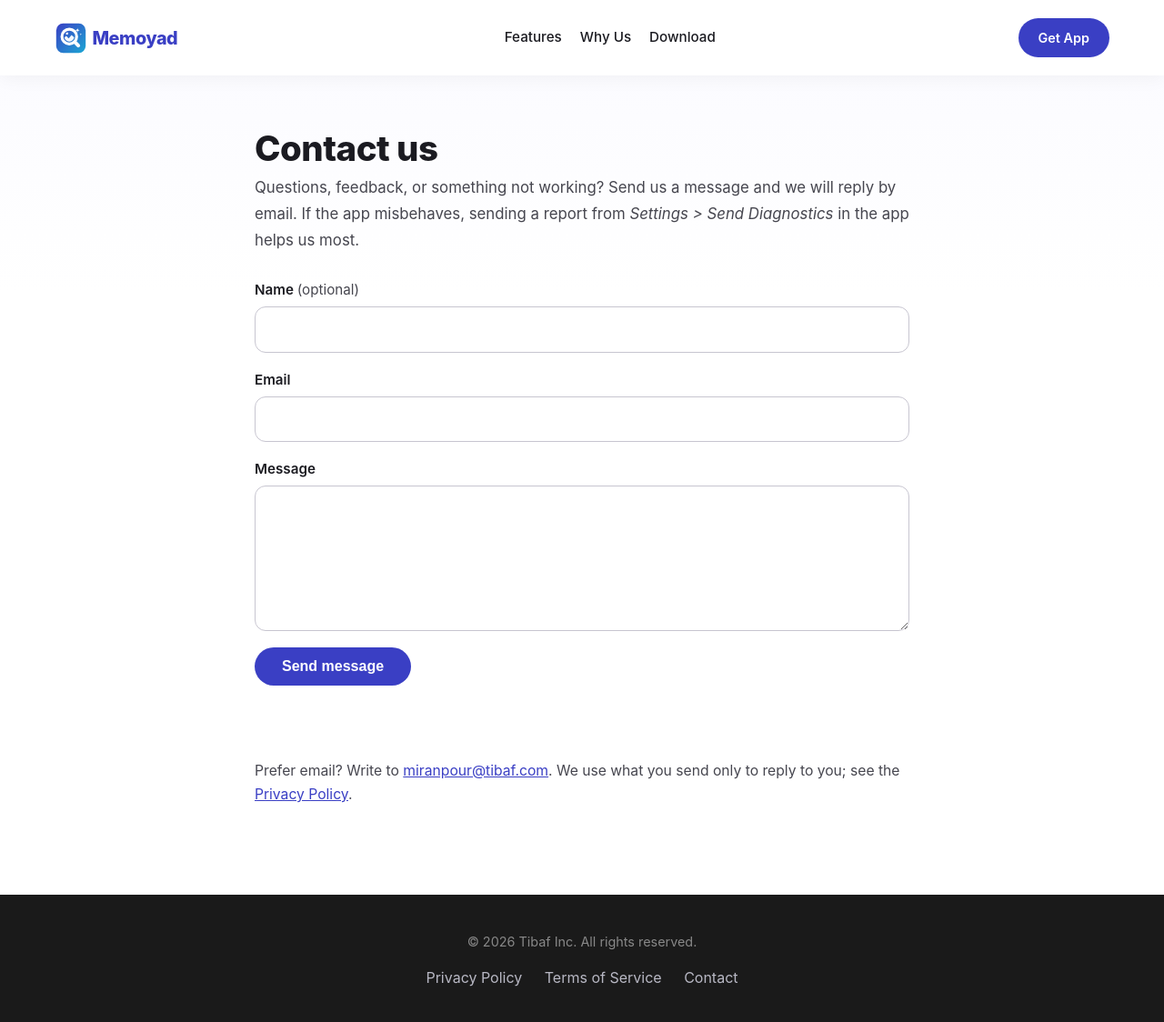
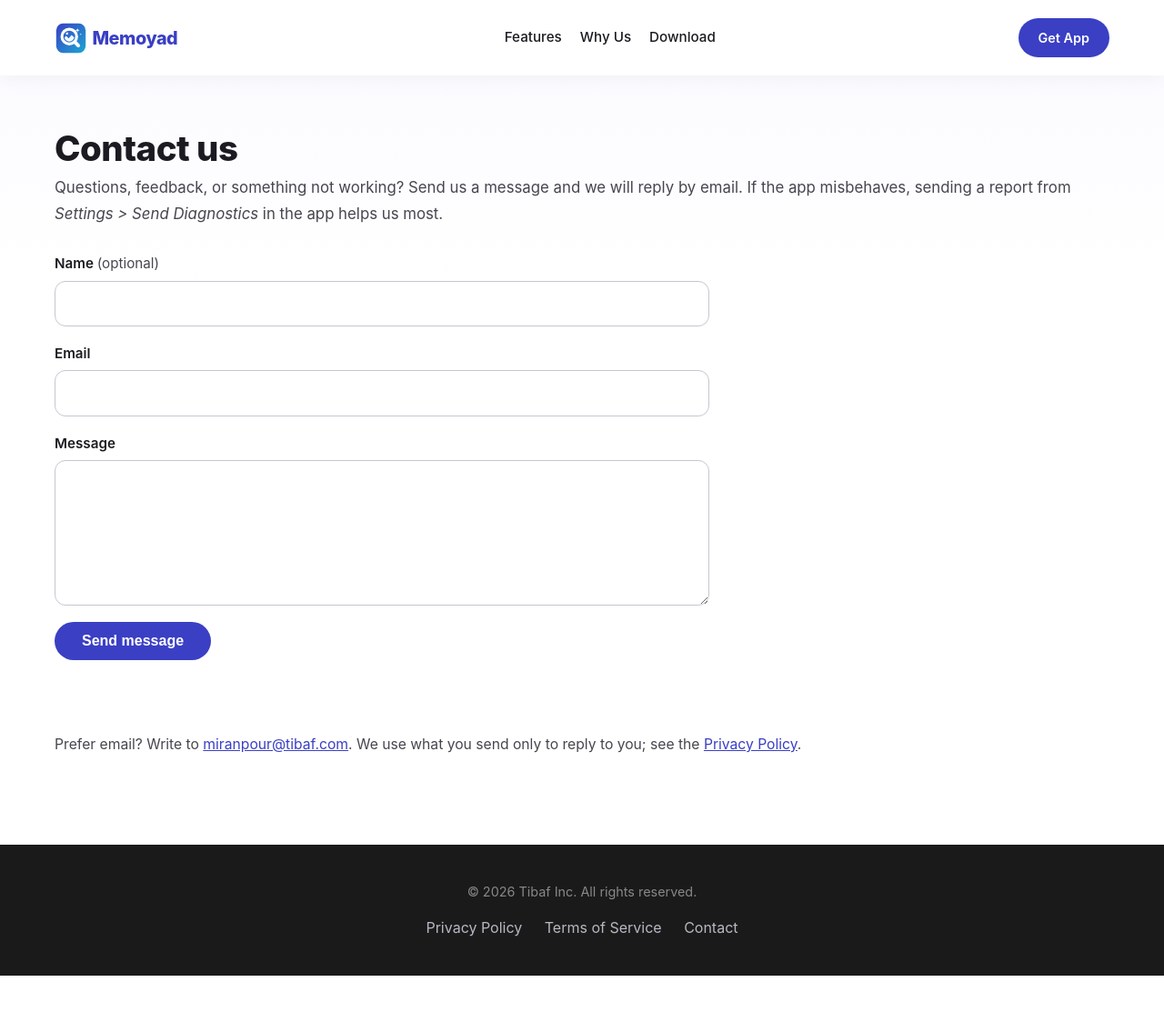
Before and after one commit to miranpoor/miranpoor.github.io, a Jekyll site: the page built from contact.html, in a window 1280 px wide and 1128 px high. Shown: the top 1124 px of the window at 91% size. Built offline with Jekyll 4.4.1, drawn with Linux system fonts in a browser that asks for light colours.

Commit message:
fix caching issue and container width

```diff
--- a/_includes/header.html
+++ b/_includes/header.html
@@ -3,7 +3,7 @@
         <div class="container">
             <nav>
                 <a class="logo" href="/" aria-label="Memoyad home">
-                    <img src="/assets/logo.svg" alt="Memoyad" width="180" height="40">
+                    <img src="/assets/logo.svg?v={{ site.time | date: '%s' }}" alt="Memoyad" width="180" height="40">
                 </a>
                 <div class="nav-links">
                     <a href="{{ home }}#features">Features</a>
--- a/_layouts/default.html
+++ b/_layouts/default.html
@@ -4,12 +4,16 @@
     <!-- Master layout for every page. Page files hold only their content plus a front-matter block
          (title, description, optional og_title). Header and footer: _includes/. Styles: assets/css/site.css. -->
     <meta charset="UTF-8">
+    <!-- Every shared asset URL carries ?v=<build time>. GitHub Pages lets browsers reuse files for
+         10 minutes without asking (Cache-Control: max-age=600), so without it a changed logo or
+         stylesheet showed the OLD version on the next page until a hard refresh. Each push rebuilds
+         with a new time, so every changed file gets a new URL. Keep it on anything added here. -->
     <meta name="viewport" content="width=device-width, initial-scale=1.0">
     <title>{% if page.url == "/" %}{{ page.title }}{% else %}{{ page.title }} · Memoyad{% endif %}</title>
     <meta name="description" content="{{ page.description }}">
-    <link rel="icon" type="image/svg+xml" href="/favicon.svg">
-    <link rel="alternate icon" href="/favicon.ico">
-    <link rel="apple-touch-icon" href="/apple-touch-icon.png">
+    <link rel="icon" type="image/svg+xml" href="/favicon.svg?v={{ site.time | date: '%s' }}">
+    <link rel="alternate icon" href="/favicon.ico?v={{ site.time | date: '%s' }}">
+    <link rel="apple-touch-icon" href="/apple-touch-icon.png?v={{ site.time | date: '%s' }}">
     <meta name="theme-color" content="#3A3FC4">
     <link rel="canonical" href="{{ site.url }}{{ page.url }}">
     <meta property="og:type" content="website">
@@ -22,12 +26,12 @@
     <meta property="og:image:height" content="630">
     <meta property="og:image:alt" content="The Memoyad app icon and the words: Find any memory by simply describing it.">
     <meta name="twitter:card" content="summary_large_image">
-    <link rel="stylesheet" href="/assets/css/site.css">
+    <link rel="stylesheet" href="/assets/css/site.css?v={{ site.time | date: '%s' }}">
 </head>
 <body>
 {% include header.html %}
 {{ content }}
 {% include footer.html %}
-    <script src="/assets/js/site.js"></script>
+    <script src="/assets/js/site.js?v={{ site.time | date: '%s' }}"></script>
 </body>
 </html>
--- a/assets/css/site.css
+++ b/assets/css/site.css
@@ -424,7 +424,8 @@
     padding: 140px 0 80px;          /* clears the fixed header */
     background: linear-gradient(180deg, var(--light-bg) 0, var(--white) 320px);
 }
-.page .container { max-width: 760px; }
+/* Same width as the home page (the shared .container), so every page's content lines up with
+   the header logo. */
 .page h1 { font-size: 2.4rem; letter-spacing: -0.5px; margin-bottom: 0.4rem; color: var(--text-color); }
 .page h2 { font-size: 1.3rem; text-align: left; margin: 2.2em 0 0.5em; color: var(--text-color); }
 .page p, .page li { color: var(--text-color); font-size: 1.05rem; line-height: 1.7; }
@@ -454,7 +455,7 @@
 }
 
 /* ---------- Contact form ---------- */
-.contact-form { display: grid; gap: 18px; margin-top: 8px; }
+.contact-form { display: grid; gap: 18px; margin-top: 8px; max-width: 720px; }  /* fields stay a comfortable width */
 .contact-form label { display: grid; gap: 6px; font-weight: 600; font-size: 0.95rem; color: var(--text-color); }
 .contact-form .optional { font-weight: 400; color: var(--text-light); }
 .contact-form input, .contact-form textarea {
```
